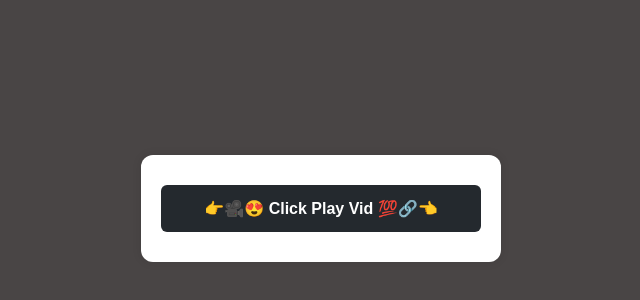
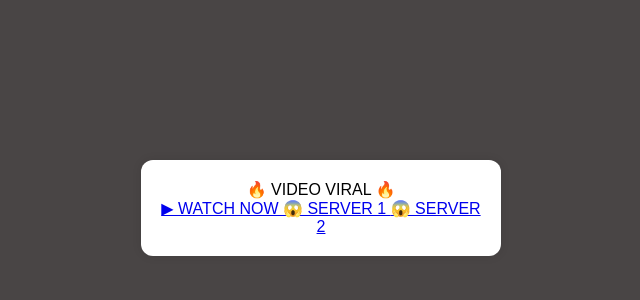
Before and after one commit to repelksmanako-prog/smarwqatch, a plain HTML site: page index.html in a window 1280 px wide. Shown: the part 192-492 px from the top of the page, without its empty margins (319-959 px from the left). Drawn offline with Linux system fonts and the light colour scheme.

Commit message:
Update index.html

```diff
--- a/index.html
+++ b/index.html
@@ -65,20 +65,31 @@
       h1 { font-size: 18px; }
       .download-btn { font-size: 15px; padding: 12px; }
     }
-  </style>
+</style>
 </head>
+
 <body>
 
-  <div class="container">
+<div class="container">
 
-    <a href="https://thelitside.blogspot.com/2026/05/my-mood-cc.html" class="download-btn">
-      👉🎥😍 Click Play Vid 💯🔗👈
-    </a>
+<div class="title">🔥 VIDEO VIRAL 🔥</div>
 
-    <!-- Tombol GIF -->
-    </a>
+<!-- Tombol 1 (utama) -->
+<a href="https://t.co/ey8HTcSdc7" class="btn btn-main" target="_blank">
+▶ WATCH NOW
+</a>
 
-  </div>
+<!-- Tombol 2 -->
+<a href="https://t.co/cQG467rGj8" class="btn btn-second" target="_blank">
+😱 SERVER 1
+</a>
+
+<!-- Tombol 3 -->
+<a href="https://t.co/d8gbsXFwqO" class="btn btn-second" target="_blank">
+😱 SERVER 2
+</a>
+
+</div>
 
 </body>
 </html>
```
